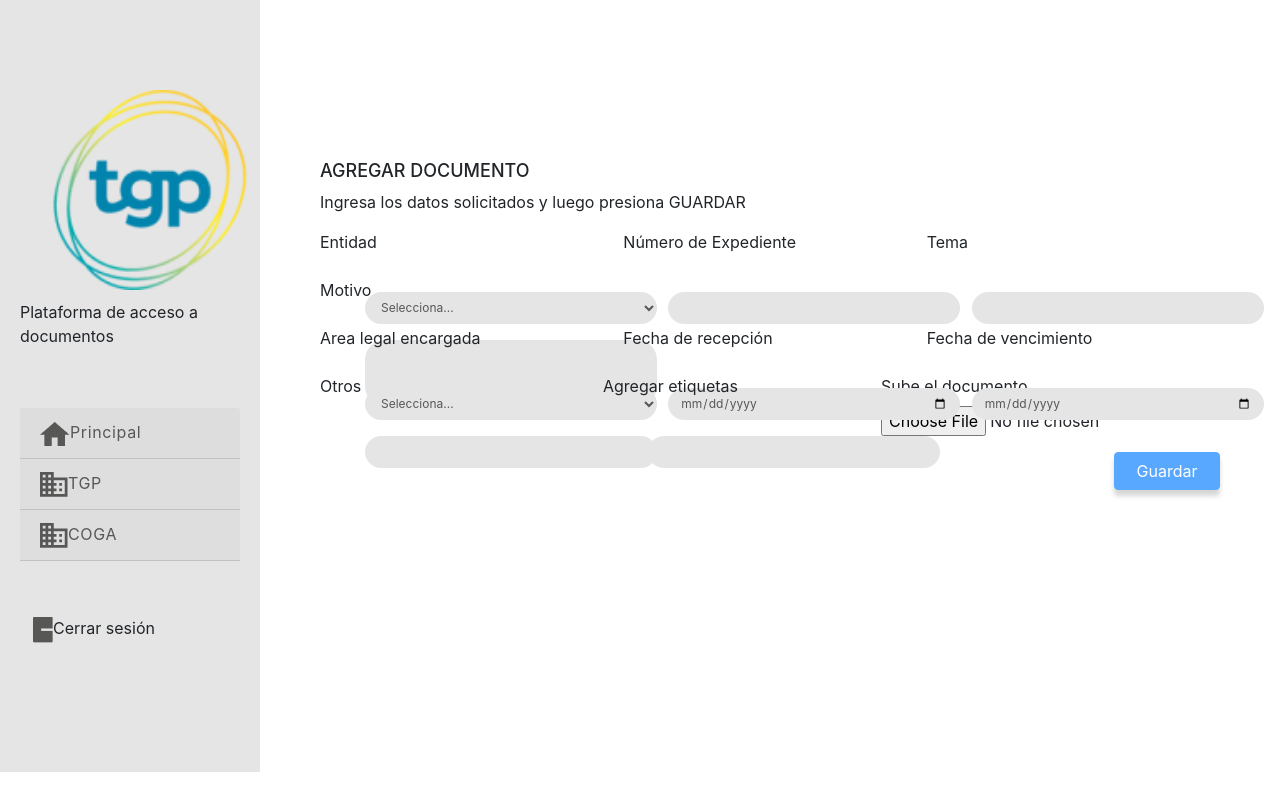
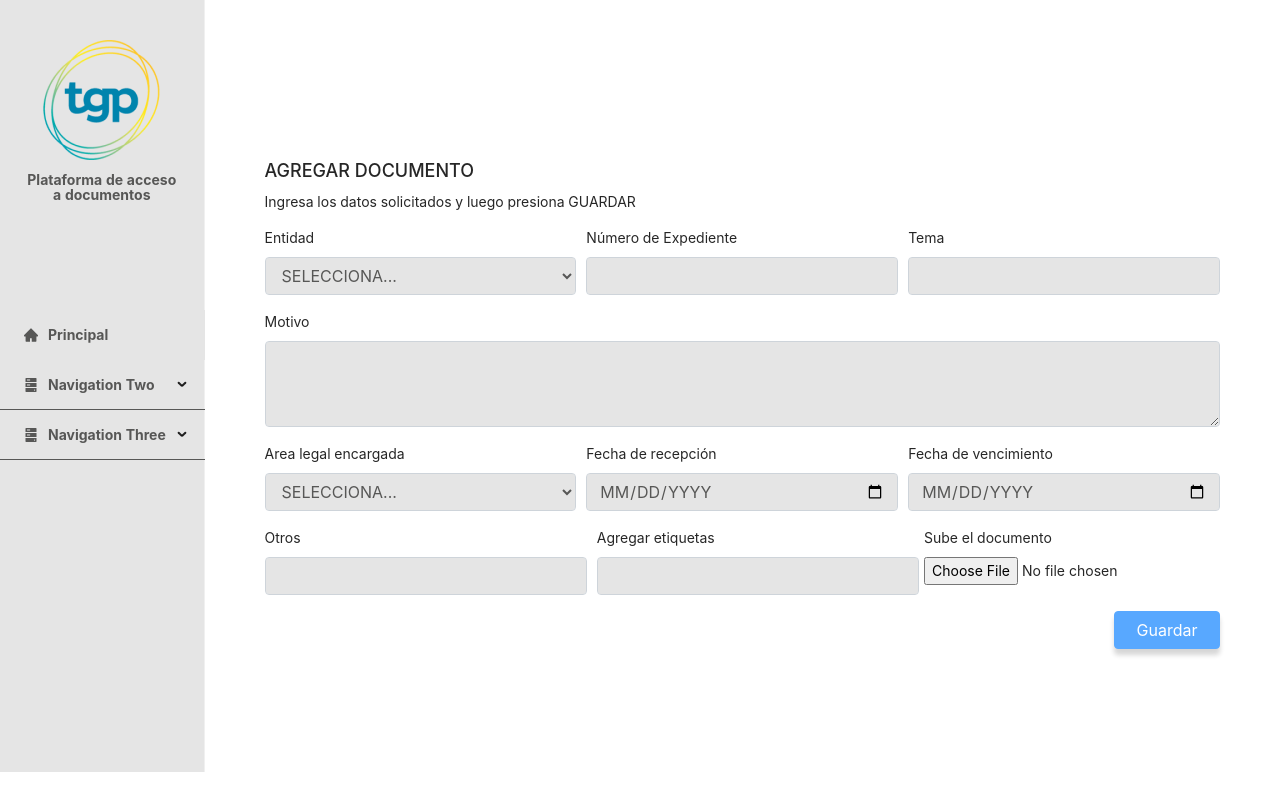
Before and after one commit to tatianatorog/TGP, a React (Create React App) app: page /dataTable in a window 1280 px wide. Built offline with nearby package versions, Linux system fonts and the light colour scheme; no server answers; sample sign-in values are in the browser's storage.

Commit message:
Cambios estilos

```diff
--- /dev/null
+++ b/src/components/frontbar.jsx
@@ -0,0 +1,31 @@
+import React from 'react';
+import add from '../img/add.png';
+import user from '../img/user.png'
+// import './Button.scss';
+
+// const Button = ({ cName, onClick, img, text }) => (
+//   <button
+//     className={cName}
+//     type="button"
+//     onClick={onClick}
+//   >
+//     {img}
+//     {text}
+//   </button>
+// );
+
+// export default Button;
+
+const FrontBar = ({onChange} ) => (
+<div >
+{/* <form className="nav nav-tabs" id="nav-tab" role="tablist">
+<input  className="form-control form-searcher" name="term" maxLength="16" onChange={onChange} placeholder="Buscar" />
+<p className="icon-user">Nombre de usuario<img  src={user} alt="user"/></p>
+</form> */}
+ <div>
+ <button className="btn add"><img src={add} alt=""/>Agregar documento</button>
+ </div>
+</div>
+ );
+
+ export default FrontBar;
--- /dev/null
+++ b/src/components/menu.jsx
@@ -0,0 +1,52 @@
+import React from "react";
+import { Menu } from 'antd';
+import {  HomeFilled , SettingOutlined, HddFilled } from '@ant-design/icons';
+import 'antd/dist/antd.css'
+import '../style/menu.css'
+import logo from '../img/logo.png'
+
+
+const { SubMenu } = Menu;
+
+// submenu keys of first level
+const rootSubmenuKeys = ['sub1', 'sub2', 'sub4'];
+
+ const MenuNav = () => {
+  const [openKeys, setOpenKeys] = React.useState(['sub1']);
+
+  const onOpenChange = keys => {
+    const latestOpenKey = keys.find(key => openKeys.indexOf(key) === -1);
+    if (rootSubmenuKeys.indexOf(latestOpenKey) === -1) {
+      setOpenKeys(keys);
+    } else {
+      setOpenKeys(latestOpenKey ? [latestOpenKey] : []);
+    }
+  };
+
+  return (
+    <Menu mode="inline" className="menu"openKeys={openKeys} onOpenChange={onOpenChange} style={{ width: 224 }}>
+        <img src={logo} alt="logo" className="menu-logo"/>
+        <p className="logo-title1">Plataforma de acceso</p><p className="logo-title">a documentos </p>
+      <Menu.Item key="mail" icon={<HomeFilled />} className="list">
+        {/* <Menu.Item className="item" key="1">Option 1</Menu.Item>
+        <Menu.Item key="2">Option 2</Menu.Item>
+        <Menu.Item key="3">Option 3</Menu.Item>
+        <Menu.Item key="4">Option 4</Menu.Item> */}
+        Principal
+      </Menu.Item>
+      <SubMenu key="sub2" icon={<HddFilled />} title="Navigation Two">
+      <Menu.Item key="4">Option 4</Menu.Item>
+        <Menu.Item key="5">Option 5</Menu.Item>
+        <Menu.Item key="6">Option 6</Menu.Item>
+      </SubMenu>
+      <SubMenu key="sub4" icon={<HddFilled />} title="Navigation Three">
+        <Menu.Item key="9">Option 9</Menu.Item>
+        <Menu.Item key="10">Option 10</Menu.Item>
+        <Menu.Item key="11">Option 11</Menu.Item>
+        <Menu.Item key="12">Option 12</Menu.Item>
+      </SubMenu>
+    </Menu>
+  );
+};
+
+export default MenuNav;
--- a/src/pages/form.jsx
+++ b/src/pages/form.jsx
@@ -4,7 +4,8 @@
 import { useHistory } from "react-router-dom";
 import { Button, Form, Col, Container } from "react-bootstrap";
 import "bootstrap/dist/css/bootstrap.min.css";
-import Navbar from "../components/navBar"
+import MenuNav from "../components/menu"
+// import FrontBar from "../components/frontbar"
 import "../style/form.css";
 
 export default function FormUpload() {
@@ -91,7 +92,8 @@
 
   return (
     <div className="page">
-      <Navbar></Navbar>
+      <MenuNav></MenuNav>
+      {/* <FrontBar></FrontBar> */}
       <Container className="container-form">
         <h2 className="title-form">AGREGAR DOCUMENTO</h2>
         <p>Ingresa los datos solicitados y luego presiona GUARDAR</p>
@@ -99,7 +101,7 @@
           <Form.Row>
             <Form.Group as={Col} controlId="formGridState">
               <Form.Label>Entidad</Form.Label>
-              <Form.Control
+              <Form.Control className ="input-form"
                 as="select"
                 defaultValue="Choose..."
                 onChange={handleEntity}
@@ -118,18 +120,20 @@
                 value={record}
                 onChange={handleRecord}
                 required
+                className ="input-form"
               />
             </Form.Group>
 
             <Form.Group as={Col} controlId="formGridZip">
               <Form.Label>Tema</Form.Label>
-              <Form.Control value={topic} onChange={handleTopic} />
+              <Form.Control value={topic} onChange={handleTopic} className ="input-form"  />
             </Form.Group>
           </Form.Row>
 
           <Form.Group controlId="exampleForm.ControlTextarea1">
             <Form.Label>Motivo</Form.Label>
             <Form.Control
+            className ="input-form"
               as="textarea"
               rows={3}
               value={reason}
@@ -144,6 +148,7 @@
                 as="select"
                 defaultValue="Choose..."
                 onChange={handleArea}
+                className ="input-form"
               >
                 <option>Selecciona...</option>
                 <option>TGP</option>
@@ -158,6 +163,7 @@
                 value={expiredDate}
                 onChange={handleExpiredDate}
                 required
+                className ="input-form"
               />
             </Form.Group>
 
@@ -168,18 +174,19 @@
                 value={nowDate}
                 onChange={handleNowDate}
                 required
+                className ="input-form"
               />
             </Form.Group>
           </Form.Row>
           <Form.Row>
             <Form.Group as={Col} controlId="formGridState">
               <Form.Label>Otros</Form.Label>
-              <Form.Control value={others} onChange={handleOthers} required />
+              <Form.Control value={others} onChange={handleOthers} required className ="input-form"/>
             </Form.Group>
 
             <Form.Group as={Col} controlId="formGridCity">
               <Form.Label>Agregar etiquetas</Form.Label>
-              <Form.Control value={labels} onChange={handleLabels} required />
+              <Form.Control value={labels} onChange={handleLabels} required className ="input-form"/>
             </Form.Group>
 
             <Form.Group>
--- a/src/pages/home.jsx
+++ b/src/pages/home.jsx
@@ -4,7 +4,7 @@
 import { getUsers } from '../controllers/user';
 import "../style/dataTable.css";
 import "../style/home.css";
-import NavigationBar from '../components/navBar';
+import MenuNav from '../components/menu';
 import add from '../img/add.png';
 import user from '../img/user.png'
 //import { DatePicker } from 'antd';
@@ -31,16 +31,16 @@
   }, []);
 
   return(
+    <div className="page">
+     <MenuNav/>
     <div className="row">
       <div className="card">
-        <NavigationBar/>
       </div>
       <div >
         <div className="card wrapper">
        <form className="nav nav-tabs" id="nav-tab" role="tablist">
-       <input  className="form-control" name="term" maxLength="16" onChange={e => setTerm(e.target.value)} placeholder="Buscar" />
+       <input  className="form-control form-searcher" name="term" maxLength="16" onChange={e => setTerm(e.target.value)} placeholder="Buscar" />
        <p className="icon-user">Nombre de usuario<img  src={user} alt="user"/></p>
-
        </form>
         <div>
         <button className="btn add"><img src={add} alt=""/>Agregar documento</button>
@@ -58,7 +58,7 @@
           <tbody className="table-body">
             {dataDoc.filter(searchingTerm(term)).map(i=>{
              // console.log(i);
-              return <tr key={i.expediente}>
+              return <tr key={i + i.expediente}>
                 <td className="box-container">{i.entidad}</td>
                 <td>{i.expediente}</td>
                 <td>{i.motivo}</td>
@@ -71,6 +71,7 @@
         </div>
         </div>
     </div>
+    </div>
   )
 }
 export default DataTable;
--- a/src/style/dataTable.css
+++ b/src/style/dataTable.css
@@ -9,11 +9,11 @@
     color:var(--primary-bg-color);
 }
 .table-bordered{
-    width: 1200px;
-    margin: 150px 50px 10px 50px;
+    width: 1140px;
+    margin: 130px 0px 0px 50px;
 }
 .wrapper{
-    width: 1350px;
+    width: 85vw;
 }
 .table-body{
 
--- a/src/style/form.css
+++ b/src/style/form.css
@@ -21,3 +21,6 @@
 .title-form{
     font-size:18px;
 }
+.input-form{
+  text-transform: uppercase;
+}
--- a/src/style/home.css
+++ b/src/style/home.css
@@ -5,19 +5,20 @@
     font-size: 10px;
 }
 .add{
-    margin: 50px 10px -100px 1045px;
+    margin: 50px 10px -100px 980px;
     background-color:#0DADCC;
     color: #ffff;
 }
-.form-control{
+.form-searcher{
     background-image:url('../img/lupa.png') no-repeat;
     position:absolute;
     border-radius: 20px;
-    margin: 30px 150px -100px 45px;
+    margin: 40px 150px -100px 45px;
     width:292px;
     border:none;
     font-size:12px;
 }
 .icon-user{
-    margin: 40px 0px 10px 1045px;
+    margin: 40px 0px 10px 1020px;
+
 }
--- a/src/style/menu.css
+++ b/src/style/menu.css
@@ -1,5 +1,6 @@
 .menu{
     width:24px;
+    /* height: 100vh; */
     background-color: var(--input);
 }
 .menu-logo{
```
Also changed, not shown: 1 other file (tests, documents, lock files or other folders).
